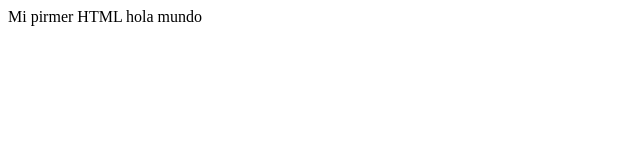
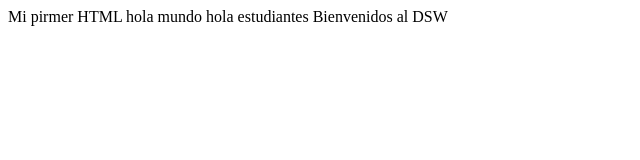
Before and after one commit to luz27/prueba, a plain HTML site: page index.html in a window 1280 px wide. Shown: the whole page, without its empty margins (0-640 px from the left). Drawn offline with Linux system fonts and the light colour scheme.

Commit message:
cambio 2
cambio en la linea de Bienvenidos

```diff
--- a/index.html
+++ b/index.html
@@ -5,5 +5,6 @@
 </head>
 <body>
 hola mundo
+hola estudiantes Bienvenidos al DSW
 </body>
 </html>
```
